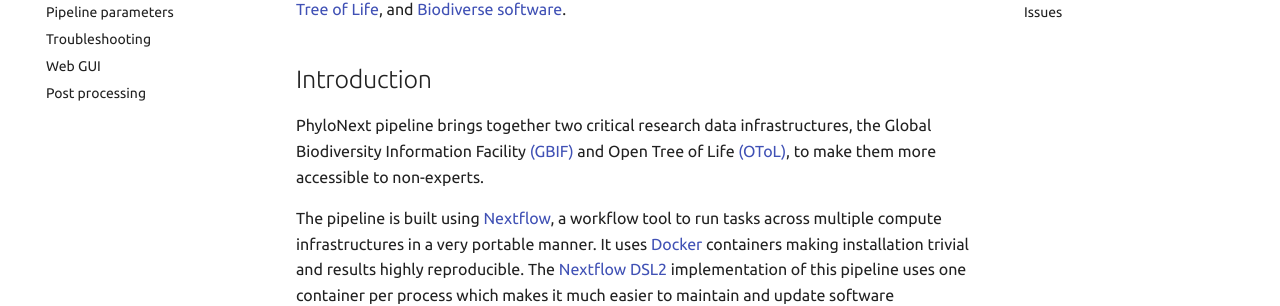
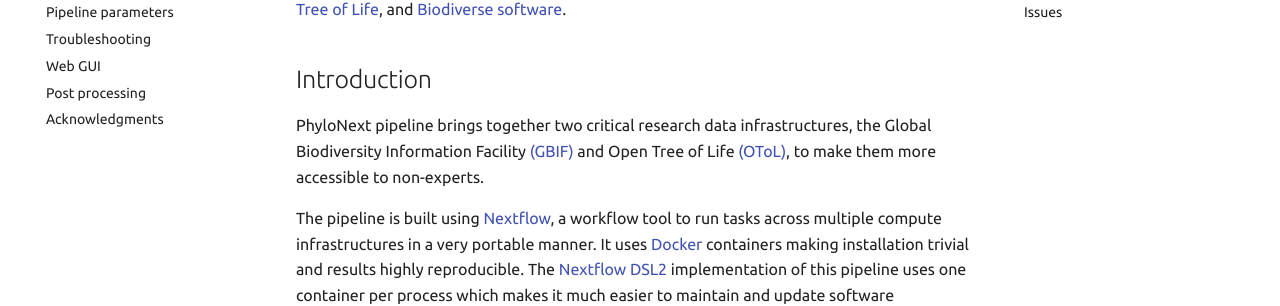
Before and after one commit to vmikk/phylonext_manual, an MkDocs documentation site: the page built from docs/index.md, in a window 1280 px wide. Shown: the part 234-540 px from the top of the page. Built offline with MkDocs 1.6.1 and Material for MkDocs 9.7.7, drawn with Linux system fonts in a browser that asks for light colours; comment, search, counter and statistics services are not loaded.

Commit message:
nav - add Acknowledgments

```diff
--- a/mkdocs.yml
+++ b/mkdocs.yml
@@ -49,3 +49,4 @@ nav:
   - 'Troubleshooting':      'troubleshooting.md'
   - 'Web GUI':              'webgui.md'
   - 'Post processing':      'post.md'
+  - 'Acknowledgments':      'acknowledgements.md'
```
